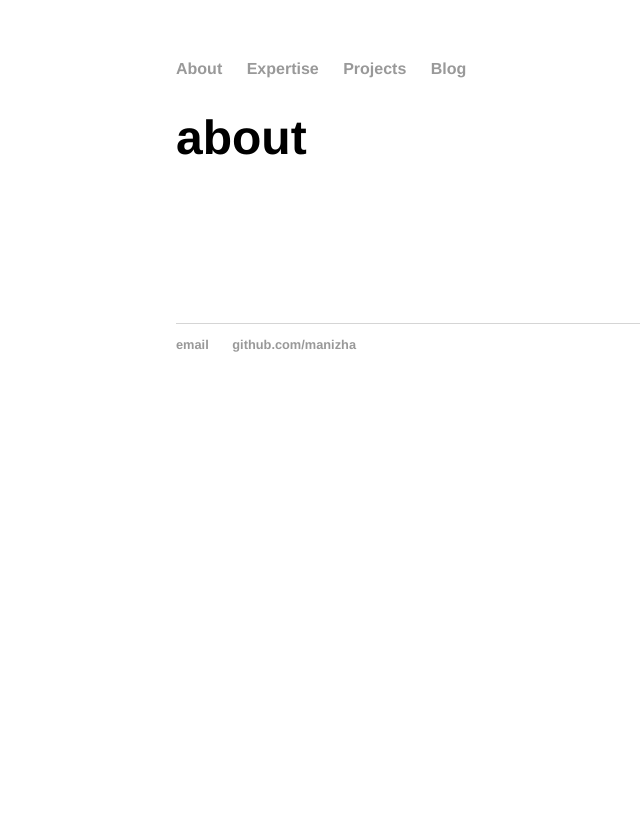
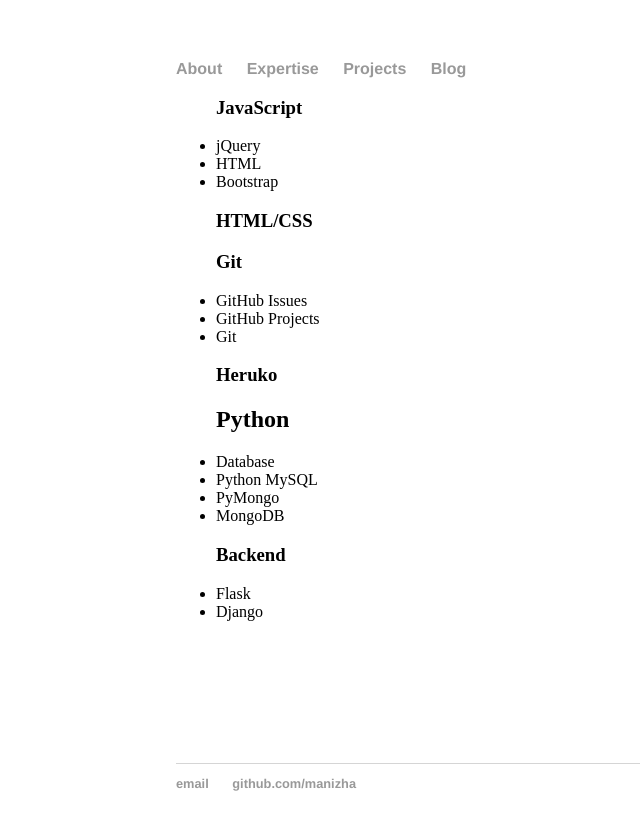
Before and after one commit to manizha01/manizha01.github.io, a Jekyll site: the page built from about/index.html, in a window 1280 px wide. Shown: the top 830 px of the page, without its empty margins (16-656 px from the left). Built offline with Jekyll 4.4.1, drawn with Linux system fonts in a browser that asks for light colours.

Commit message:
Update index.html

```diff
--- a/about/index.html
+++ b/about/index.html
@@ -3,4 +3,32 @@ layout: default
 title: Hank Quinlan, Horrible Cop
 ---
 
-<h1> about <h1>
+<ul>
+
+<h3>JavaScript</h3>
+
+ <li>jQuery</li>
+ <li>HTML</li>
+ <li>Bootstrap</li>
+
+ <h3>HTML/CSS</h3>
+
+<h3>Git</h3>
+ <li>GitHub Issues</li>
+ <li>GitHub Projects</li>
+ <li>Git</li>
+
+ <h3>Heruko</h2>
+
+
+<h2>Python</h2>
+<li>Database</li>
+<li>Python MySQL</li>
+<li>PyMongo</li>
+<li>MongoDB</li>
+
+   <h3> Backend</h3>
+
+<li>Flask</li>
+<li>Django</li>
+</ul>
```
